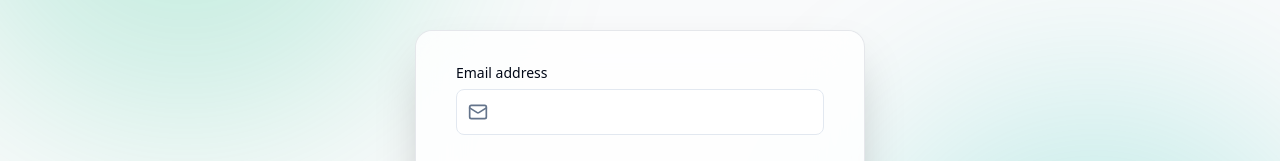
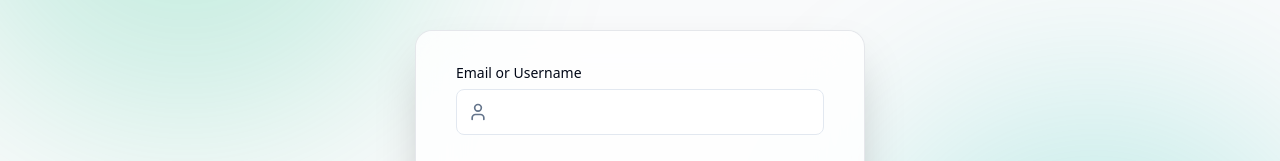
Before and after one commit to instituteofexcellence2022-code/bookmylib, a Next.js app: page /staff/login in a window 1280 px wide. Shown: the part 291-452 px from the top of the page. Built offline with nearby package versions, Linux system fonts and the light colour scheme; no server answers; what prettier would draw is missing.

Commit message:
feat: enable staff login with username or email

```diff
--- a/src/actions/auth.ts
+++ b/src/actions/auth.ts
@@ -149,16 +149,21 @@ export async function verifyOwnerTwoFactor(ownerId: string, code: string) {
 // --- Staff Auth ---
 
 export async function loginStaff(formData: FormData) {
-    const email = formData.get('email') as string
+    const identifier = (formData.get('identifier') || formData.get('email')) as string
     const password = formData.get('password') as string
 
-    if (!email || !password) {
-        return { success: false, error: 'Email and password are required' }
+    if (!identifier || !password) {
+        return { success: false, error: 'Email/Username and password are required' }
     }
 
     try {
-        const staff = await prisma.staff.findUnique({
-            where: { email },
+        const staff = await prisma.staff.findFirst({
+            where: {
+                OR: [
+                    { email: identifier },
+                    { username: identifier }
+                ]
+            },
             include: {
                 library: true,
                 branch: true
--- a/src/app/owner/(authenticated)/staff/[id]/page.tsx
+++ b/src/app/owner/(authenticated)/staff/[id]/page.tsx
@@ -325,6 +325,12 @@ export default function StaffDetailsPage({ params }: { params: Promise<{ id: str
                   <Mail className="w-4 h-4 text-gray-400" />
                   <span className="text-gray-600 dark:text-gray-300 truncate">{staffData.email}</span>
                 </div>
+                {staffData.username && (
+                    <div className="flex items-center gap-3 text-sm">
+                      <User className="w-4 h-4 text-gray-400" />
+                      <span className="text-gray-600 dark:text-gray-300 truncate">{staffData.username}</span>
+                    </div>
+                )}
                 <div className="flex items-center gap-3 text-sm">
                   <Phone className="w-4 h-4 text-gray-400" />
                   <span className="text-gray-600 dark:text-gray-300">{staffData.phone || 'N/A'}</span>
--- a/src/app/staff/login/page.tsx
+++ b/src/app/staff/login/page.tsx
@@ -6,7 +6,7 @@ import { FormInput } from '@/components/ui/FormInput'
 import { AnimatedButton } from '@/components/ui/AnimatedButton'
 import { loginStaff } from '@/actions/auth'
 import { toast } from 'react-hot-toast'
-import { Users, Lock, Mail, ArrowLeft, Eye, EyeOff } from 'lucide-react'
+import { Users, Lock, Mail, ArrowLeft, Eye, EyeOff, User } from 'lucide-react'
 import Link from 'next/link'
 import { motion } from 'framer-motion'
 
@@ -91,9 +91,9 @@ export default function StaffLoginPage() {
                 <div className="bg-white/80 dark:bg-gray-900/80 backdrop-blur-xl py-8 px-4 shadow-2xl ring-1 ring-gray-200 dark:ring-gray-800 sm:rounded-2xl sm:px-10">
                     <form className="space-y-6" onSubmit={handleLogin}>
                         <FormInput
-                            label="Email address"
-                            type="email"
-                            icon={Mail}
+                            label="Email or Username"
+                            type="text"
+                            icon={User}
                             value={formData.email}
                             onChange={(e) => setFormData({ ...formData, email: e.target.value })}
                             required
```
